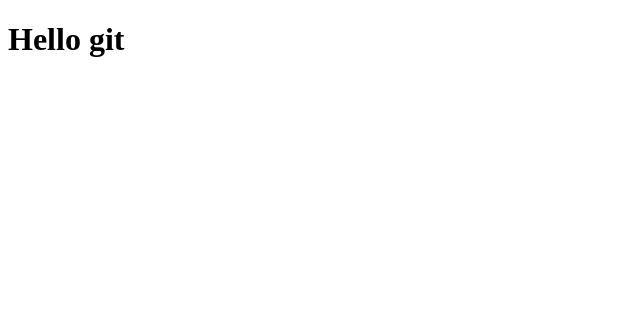
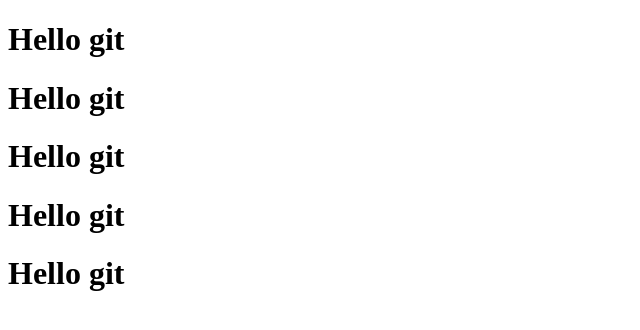
Before and after one commit to litlledan/lesson-2, a plain HTML site: page github/index.html in a window 1280 px wide. Shown: the whole page, without its empty margins (0-640 px from the left). Drawn offline with Linux system fonts and the light colour scheme.

Commit message:
commit 2

```diff
--- a/github/index.html
+++ b/github/index.html
@@ -7,6 +7,11 @@
     <title>Document</title>
 </head>
 <body>
+
+    <h1>Hello git</h1>
+    <h1>Hello git</h1>
+    <h1>Hello git</h1>
+    <h1>Hello git</h1>
     <h1>Hello git</h1>
 
 </body>
```
